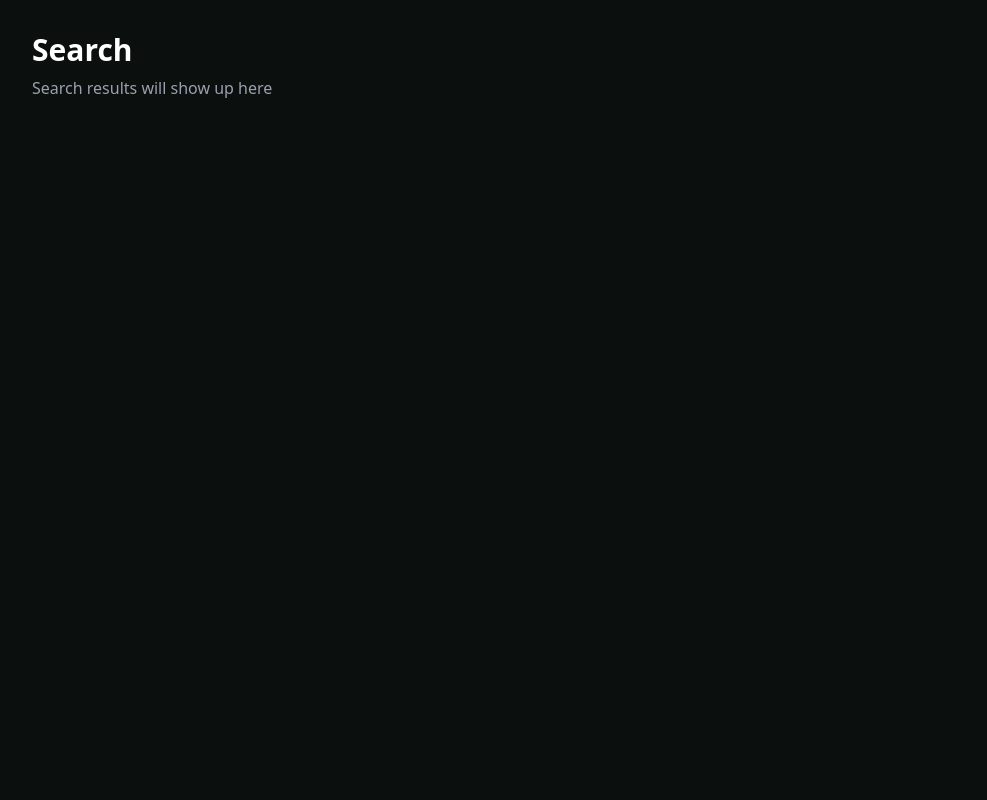
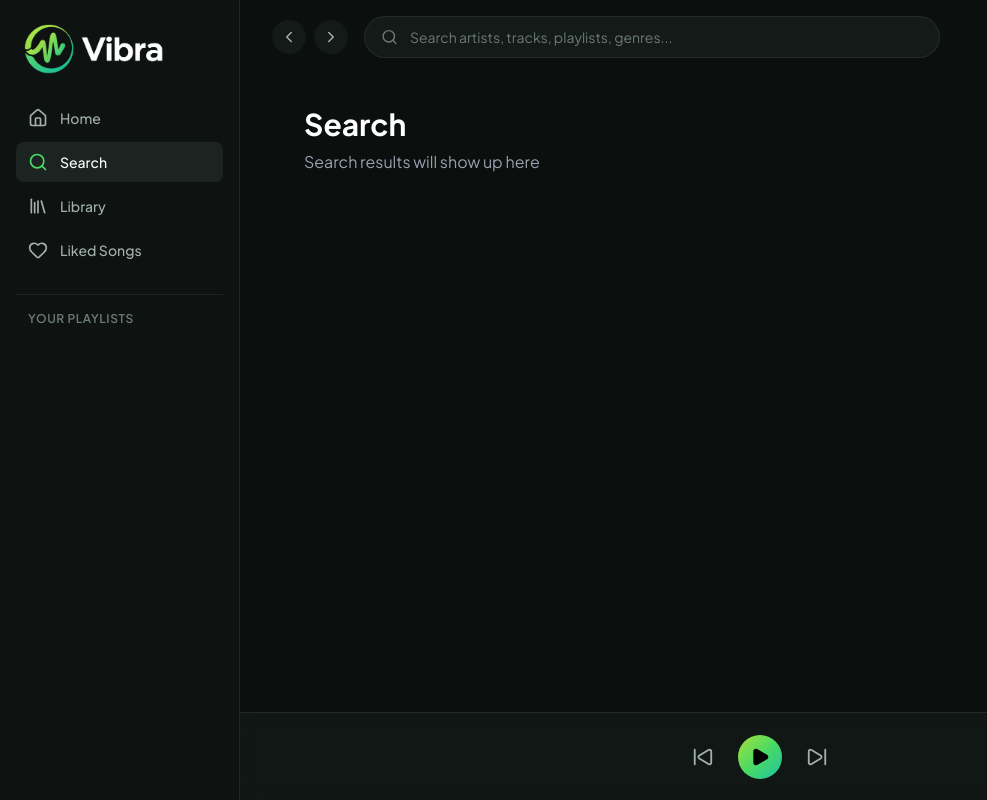
Before and after one commit to AljuSabu/MusicPlayer, a Next.js app: page /search in a window 1280 px wide. Shown: the whole page, without its empty margins (0-987 px from the left). Built offline with nearby package versions, Linux system fonts and the light colour scheme.

Commit message:
general layout and struture made

```diff
--- a/src/app/layout.tsx
+++ b/src/app/layout.tsx
@@ -1,29 +1,35 @@
-import type { Metadata } from "next";
-import { Geist, Geist_Mono } from "next/font/google";
-import "./globals.css";
+import type { Metadata } from 'next';
+import { Plus_Jakarta_Sans } from 'next/font/google';
+import './globals.css';
+import Sidebar from '@/components/Sidebar';
+import TopBar from '@/components/TopBar';
+import PlayerBar from '@/components/PlayerBar';
 
-const geistSans = Geist({
-  variable: "--font-geist-sans",
-  subsets: ["latin"],
-});
-
-const geistMono = Geist_Mono({
-  variable: "--font-geist-mono",
-  subsets: ["latin"],
+const jakarta = Plus_Jakarta_Sans({
+  subsets: ['latin'],
+  variable: '--font-jakarta',
 });
 
 export const metadata: Metadata = {
-  title: "Create Next App",
-  description: "Generated by create next app",
+  title: 'Vibra',
+  description: 'Feel every beat.',
 };
 
-export default function RootLayout({ children }: LayoutProps<"/">) {
+export default function RootLayout({
+  children,
+}: {
+  children: React.ReactNode;
+}) {
   return (
-    <html
-      lang="en"
-      className={`${geistSans.variable} ${geistMono.variable} h-full antialiased`}
-    >
-      <body className="min-h-full flex flex-col">{children}</body>
+    <html lang="en" className={jakarta.variable}>
+      <body className="grid h-screen grid-cols-[240px_1fr] grid-rows-[1fr_88px] overflow-hidden bg-bg font-sans text-fg">
+        <Sidebar />
+        <div className="flex min-h-0 flex-col">
+          <TopBar />
+          <main className="flex-1 overflow-y-auto px-8 pb-8">{children}</main>
+        </div>
+        <PlayerBar />
+      </body>
     </html>
   );
 }
--- a/src/app/page.tsx
+++ b/src/app/page.tsx
@@ -1,14 +1,24 @@
-import Counter from "@/components/Counter";
-import Link from "next/link";
+import { getTrendingTracks } from '@/lib/jamendo';
 
-export default function Home() {
+export default async function HomePage() {
+  const tracks = await getTrendingTracks(8);
+
   return (
-    <div className="flex flex-col min-h-screen items-center justify-center gap-6">
-      <h1 className="text-4xl font-bold">My Music App</h1>
-      <Counter />
-      <Link href="/search" className="text-green-400 underline">
-      Go to Search
-      </Link>
+    <div className="py-4">
+      <h1 className="mb-6 text-3xl font-bold">Trending Now</h1>
+
+      <ul className="space-y-4">
+        {tracks.map((track) => (
+          <li key={track.id} className="flex items-center gap-4 rounded-xl bg-white/5 p-3">
+            <img src={track.image} alt={track.name} className="h-16 w-16 rounded-lg" />
+            <div className="flex-1">
+              <p className="font-semibold">{track.name}</p>
+              <p className="text-sm text-gray-400">{track.artist_name}</p>
+            </div>
+            <audio controls src={track.audio} preload="none" className="h-10" />
+          </li>
+        ))}
+      </ul>
     </div>
   );
 }
--- /dev/null
+++ b/src/components/PlayerBar.tsx
@@ -0,0 +1,20 @@
+import { Play, SkipBack, SkipForward } from 'lucide-react';
+
+export default function PlayerBar() {
+  return (
+    <footer className="flex items-center justify-center gap-6 border-t border-line bg-surface/80 backdrop-blur">
+      <button className="text-fg-2 hover:text-fg" aria-label="Previous">
+        <SkipBack size={22} />
+      </button>
+      <button
+        className="flex h-11 w-11 items-center justify-center rounded-full bg-brand-gradient text-black"
+        aria-label="Play"
+      >
+        <Play size={20} fill="currentColor" />
+      </button>
+      <button className="text-fg-2 hover:text-fg" aria-label="Next">
+        <SkipForward size={22} />
+      </button>
+    </footer>
+  );
+}
--- /dev/null
+++ b/src/components/Sidebar.tsx
@@ -0,0 +1,58 @@
+"use client";
+
+import Link from "next/link";
+import Image from "next/image";
+import { usePathname } from "next/navigation";
+import { Home, Search, Library, Heart } from "lucide-react";
+
+const navItems = [
+  { href: "/", label: "Home", icon: Home },
+  { href: "/search", label: "Search", icon: Search },
+  { href: "/library", label: "Library", icon: Library },
+  { href: "/liked", label: "Liked Songs", icon: Heart },
+];
+
+export default function Sidebar() {
+  const pathname = usePathname();
+
+  return (
+    <aside className="row-span-2 flex flex-col gap-6 border-r border-line bg-surface/40 p-4">
+      <Link href="/" className="px-2 pt-2">
+        <Image
+          src="/assets/logo.png"
+          alt="Vibra"
+          width={140}
+          height={49}
+          priority
+          className="h-auto w-35"
+        />
+      </Link>
+
+      <nav className="flex flex-col gap-1">
+        {navItems.map(({ href, label, icon: Icon }) => {
+          const active = pathname === href;
+          return (
+            <Link
+              key={href}
+              href={href}
+              className={`flex items-center gap-3 rounded-lg px-3 py-2.5 text-sm font-medium transition-colors ${
+                active
+                  ? "bg-elevated text-fg"
+                  : "text-fg-2 hover:bg-elevated/60 hover:text-fg"
+              }`}
+            >
+              <Icon size={20} className={active ? "text-brand" : ""} />
+              {label}
+            </Link>
+          );
+        })}
+      </nav>
+
+      <div className="border-t border-line pt-4">
+        <p className="px-3 text-xs font-semibold uppercase tracking-wider text-fg-3">
+          Your Playlists
+        </p>
+      </div>
+    </aside>
+  );
+}
--- /dev/null
+++ b/src/components/TopBar.tsx
@@ -0,0 +1,24 @@
+import { ChevronLeft, ChevronRight, Search } from 'lucide-react';
+
+export default function TopBar() {
+  return (
+    <header className="flex items-center gap-4 px-8 py-4">
+      <div className="flex gap-2">
+        <button className="rounded-full bg-surface p-2 text-fg-2 hover:text-fg" aria-label="Back">
+          <ChevronLeft size={18} />
+        </button>
+        <button className="rounded-full bg-surface p-2 text-fg-2 hover:text-fg" aria-label="Forward">
+          <ChevronRight size={18} />
+        </button>
+      </div>
+
+      <div className="flex max-w-xl flex-1 items-center gap-3 rounded-full border border-line bg-surface px-4 py-2.5 focus-within:border-brand">
+        <Search size={18} className="text-fg-3" />
+        <input
+          placeholder="Search artists, tracks, playlists, genres..."
+          className="w-full bg-transparent text-sm outline-none placeholder:text-fg-3"
+        />
+      </div>
+    </header>
+  );
+}
```
